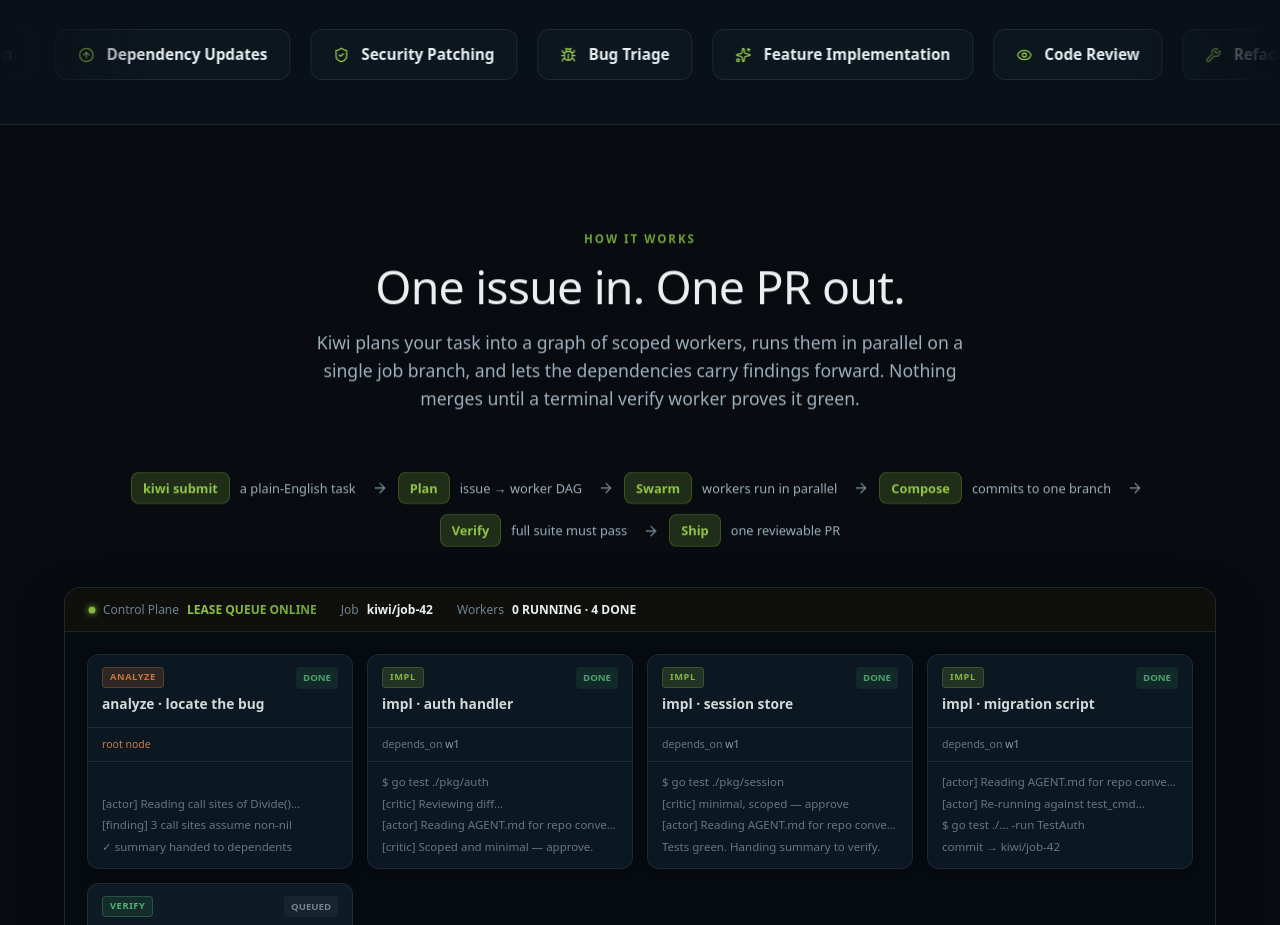
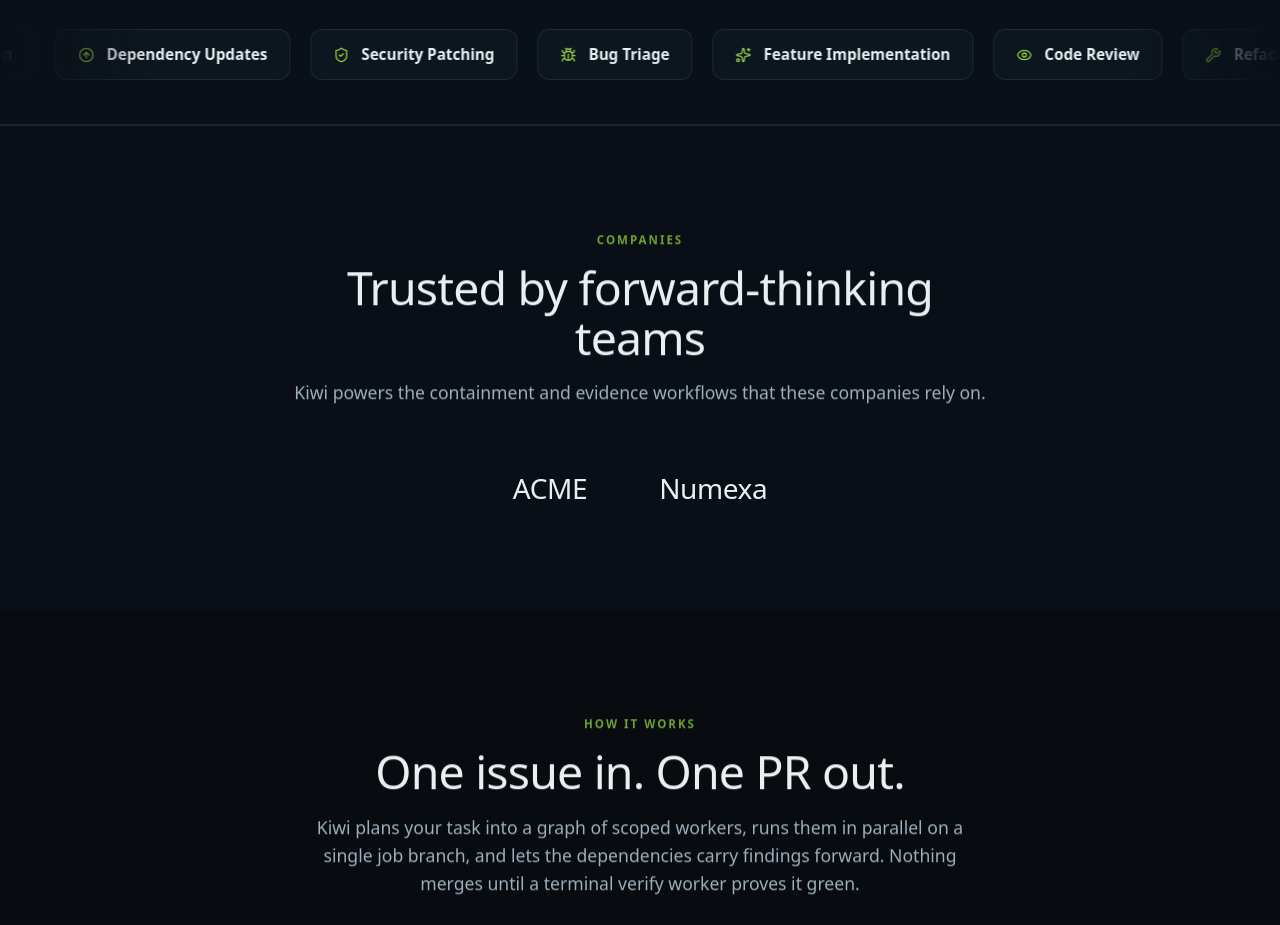
Before and after one commit to RunKiwi/website, a Next.js app: page / in a window 1280 px wide. Shown: the part 1386-2311 px from the top of the page. Built offline with nearby package versions, Linux system fonts and the light colour scheme.

Commit message:
kiwi: round 1 — Add a new 'Companies' section to the homepage listing ACME and Numexa, keep the existing dark/cream rhythm intact, and leave the build green.

```diff
--- a/src/app/globals.css
+++ b/src/app/globals.css
@@ -3652,3 +3652,27 @@
   .post-card-title { font-size: 1.35rem; }
   .prose h2 { font-size: 1.5rem; }
 }
+
+/* Companies Section */
+.companies-section {
+  border-top: 1px solid var(--border);
+  background-color: rgba(13, 17, 28, 0.2);
+}
+
+.companies-list {
+  display: flex;
+  flex-wrap: wrap;
+  justify-content: center;
+  gap: 48px 72px;
+  align-items: center;
+}
+
+.company-name {
+  font-family: var(--font-display);
+  font-optical-sizing: auto;
+  font-size: 1.75rem;
+  font-weight: 540;
+  color: var(--text-main);
+  letter-spacing: -0.4px;
+  white-space: nowrap;
+}
--- a/src/app/page.tsx
+++ b/src/app/page.tsx
@@ -2,6 +2,7 @@
 import Hero from '@/components/Hero';
 import ValueBanner from '@/components/ValueBanner';
 import Marquee from '@/components/Marquee';
+import Companies from '@/components/Companies';
 import GodView from '@/components/GodView';
 import FeaturesGrid from '@/components/FeaturesGrid';
 import TierLadder from '@/components/TierLadder';
@@ -18,6 +19,7 @@
         <Hero />
         <ValueBanner />
         <Marquee />
+        <Companies />
         {/* Story order: what it does (how-it-works) → why (features) →
             the tier ladder → the architecture → start.
             Alternating dark/cream rhythm for editorial contrast. */}
--- /dev/null
+++ b/src/components/Companies.tsx
@@ -0,0 +1,27 @@
+import { Reveal, RevealItem } from './Reveal';
+
+const companies = ['ACME', 'Numexa'];
+
+export default function Companies() {
+  return (
+    <section className="companies-section" aria-label="Companies">
+      <div className="container">
+        <Reveal as="div" className="section-header">
+          <span className="section-eyebrow">Companies</span>
+          <h2 className="section-title">Trusted by forward-thinking teams</h2>
+          <p className="section-subtitle">
+            Kiwi powers the containment and evidence workflows that these companies rely on.
+          </p>
+        </Reveal>
+
+        <Reveal as="div" className="companies-list" stagger>
+          {companies.map((name, i) => (
+            <RevealItem key={i} className="company-name">
+              {name}
+            </RevealItem>
+          ))}
+        </Reveal>
+      </div>
+    </section>
+  );
+}
```
